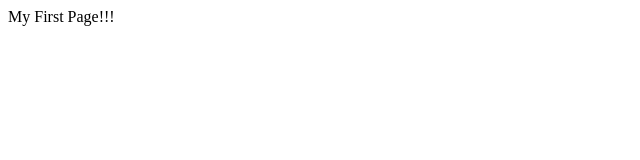
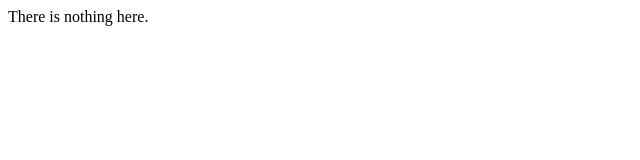
Before and after one commit to stabai/stabai.github.io, a plain HTML site: page index.html in a window 1280 px wide. Shown: the full height of the page, 0-640 px from the left. Drawn offline with Linux system fonts and the light colour scheme.

```diff
--- a/index.html
+++ b/index.html
@@ -5,6 +5,6 @@
     <title>Shawn's Page</title>
   </head>
   <body>
-    My First Page!!!
+    There is nothing here.
   </body>
 </html>
```
Also changed, not shown: 1 other file.
